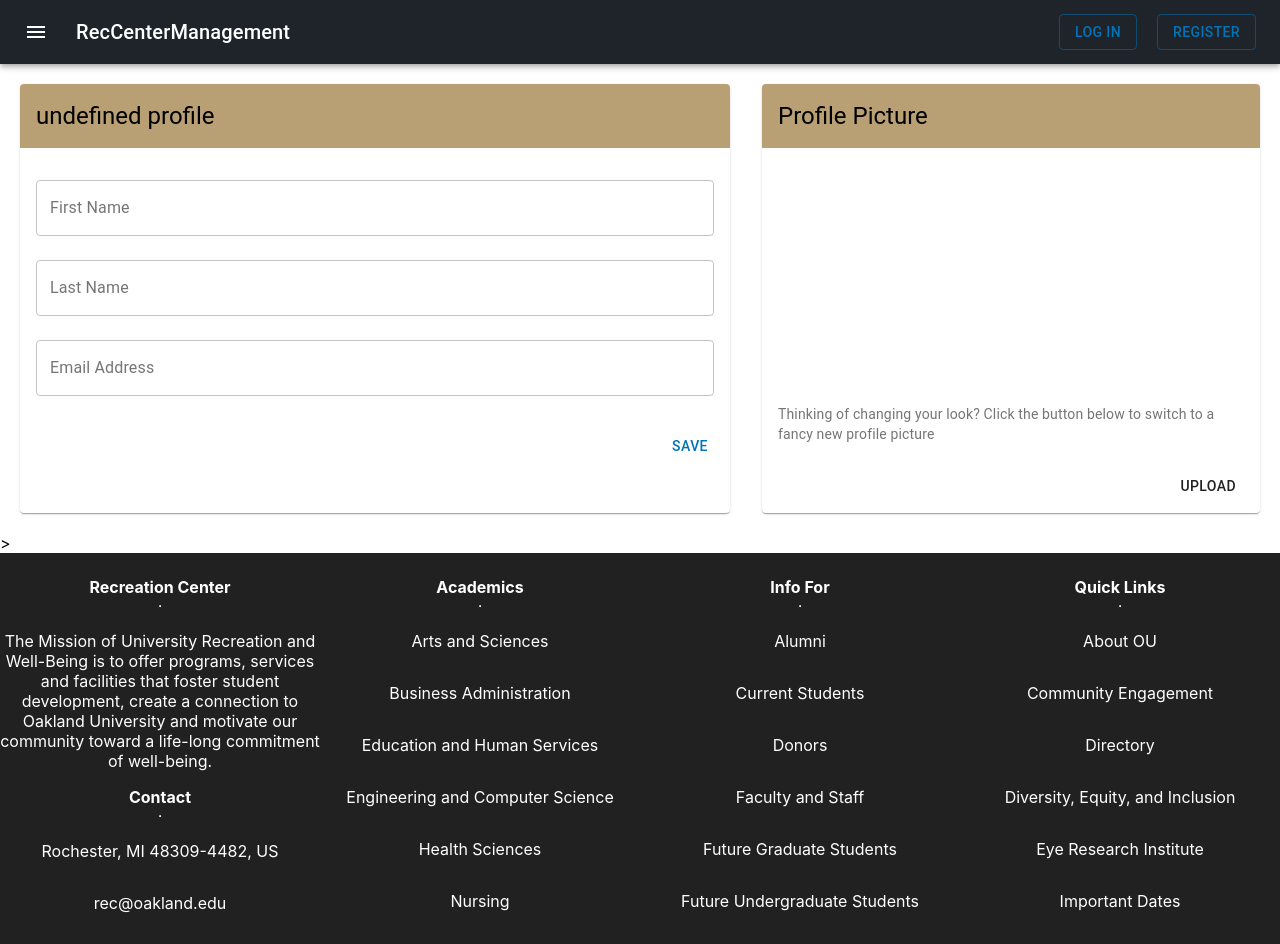
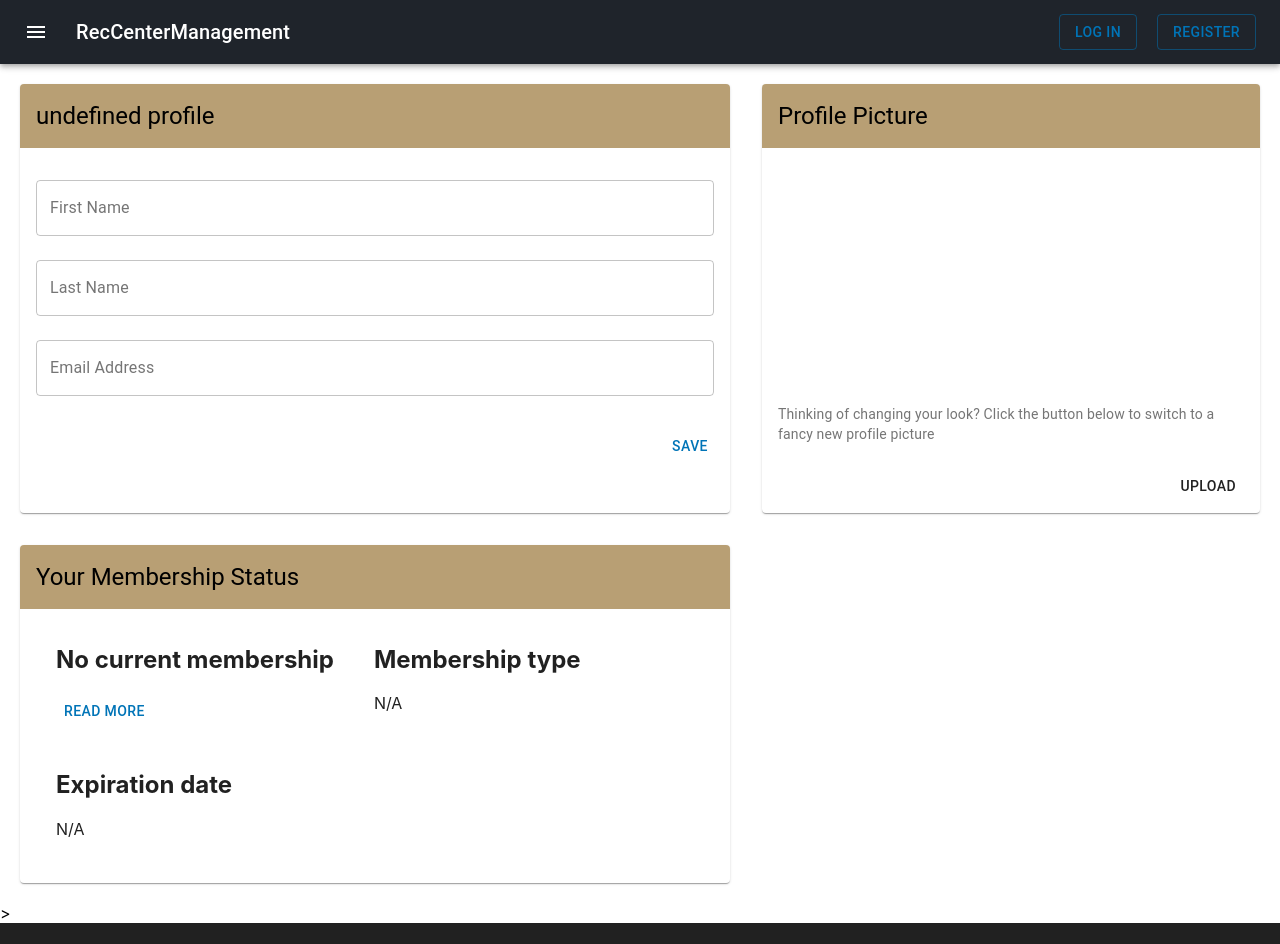
Before and after one commit to RecCenterManagement/rec-management-frontend, a React (Create React App) app: page /settings in a window 1280 px wide. Shown: the top 944 px of the page. Built offline with nearby package versions, Linux system fonts and the light colour scheme; no server answers.

Commit message:
Add the membership card to the grid

```diff
--- a/src/components/Settings.js
+++ b/src/components/Settings.js
@@ -22,6 +22,8 @@ import {
   create_profile_picture,
   delete_profile_picture
 } from '../actions/profile-pictures-action'
+import MembershipStatus from './MembershipStatus'
+
 const useStyles = makeStyles(theme => ({
   gridContainer: {
     padding: '20px'
@@ -81,7 +83,7 @@ const Settings = () => {
 
   useEffect(() => {
     dispatch(get_all_profile_pictures())
-  }, [dispatch,uploadInfo])
+  }, [dispatch, uploadInfo])
 
   const handleChange = name => event => {
     set_form_field({ ...form_field, [name]: event.target.value })
@@ -132,7 +134,7 @@ const Settings = () => {
       create_profile_picture(pictureData)
       console.log('creating')
     }
-    setUploadInfo({...uploadInfo, name:null})
+    setUploadInfo({ ...uploadInfo, name: null })
   }
 
   const handleCancel = () => {
@@ -141,8 +143,8 @@ const Settings = () => {
   const handleDelete = () => {
     const id = img
       ? img.id
-      :( account.imageUrl?
-        account.imageUrl.replace('/content/user-profile-picture/', '') :'')
+      : (account.imageUrl ?
+        account.imageUrl.replace('/content/user-profile-picture/', '') : '')
     dispatch(delete_profile_picture(id))
     setUploadInfo(null)
   }
@@ -213,7 +215,7 @@ const Settings = () => {
                   uploadInfo && uploadInfo.image
                     ? uploadInfo.image
                     : img &&
-                      `data:${img.imageDataContentType};base64,${img.imageData}`
+                    `data:${img.imageDataContentType};base64,${img.imageData}`
                 }
                 title='Contemplative Reptile'
               />
@@ -264,6 +266,9 @@ const Settings = () => {
             </CardActions>
           </Card>
         </Grid>
+        <Grid item xs={12} sm={12} md={7}>
+          <MembershipStatus />
+        </Grid>
       </Grid>
     </div>
   )
```
